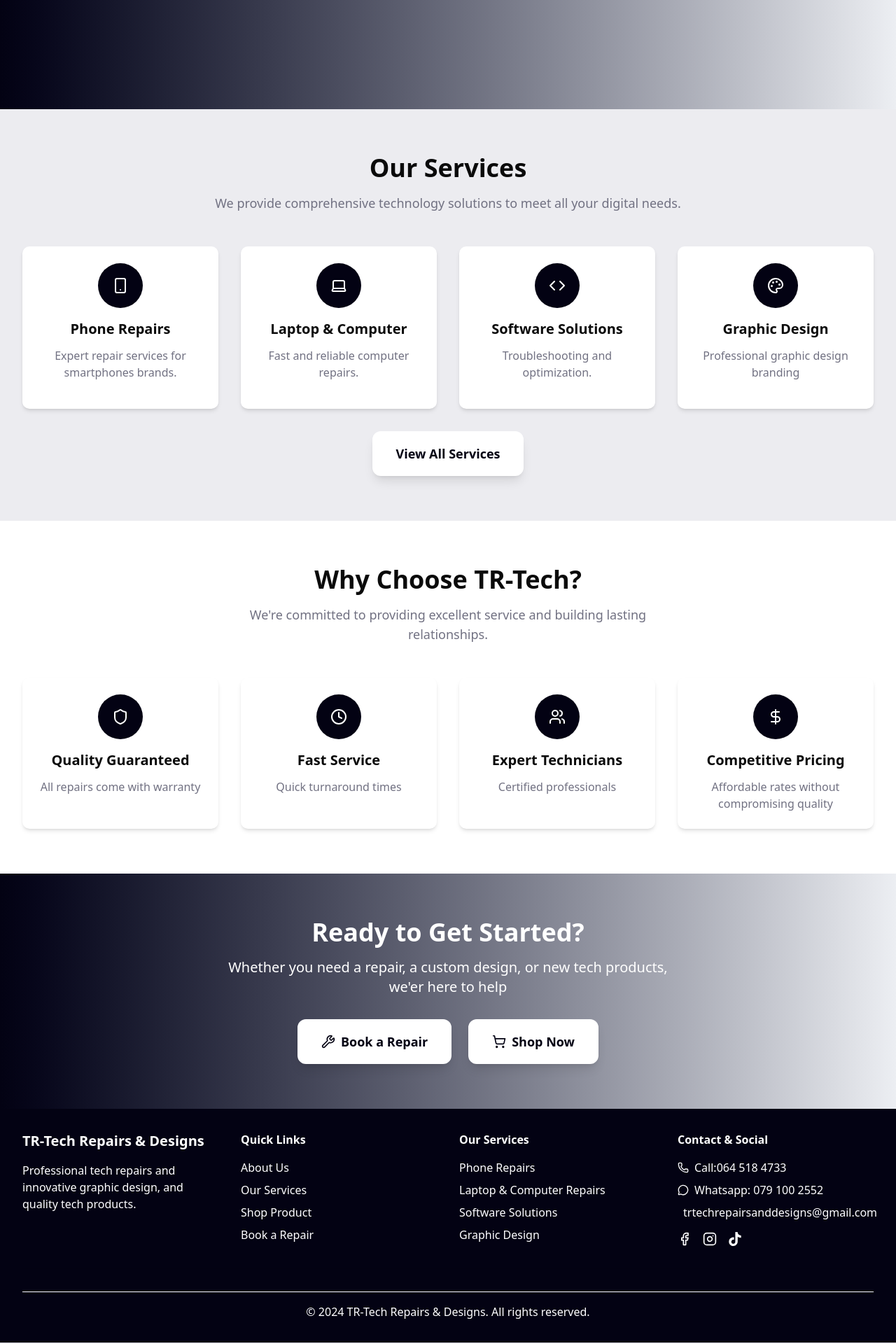
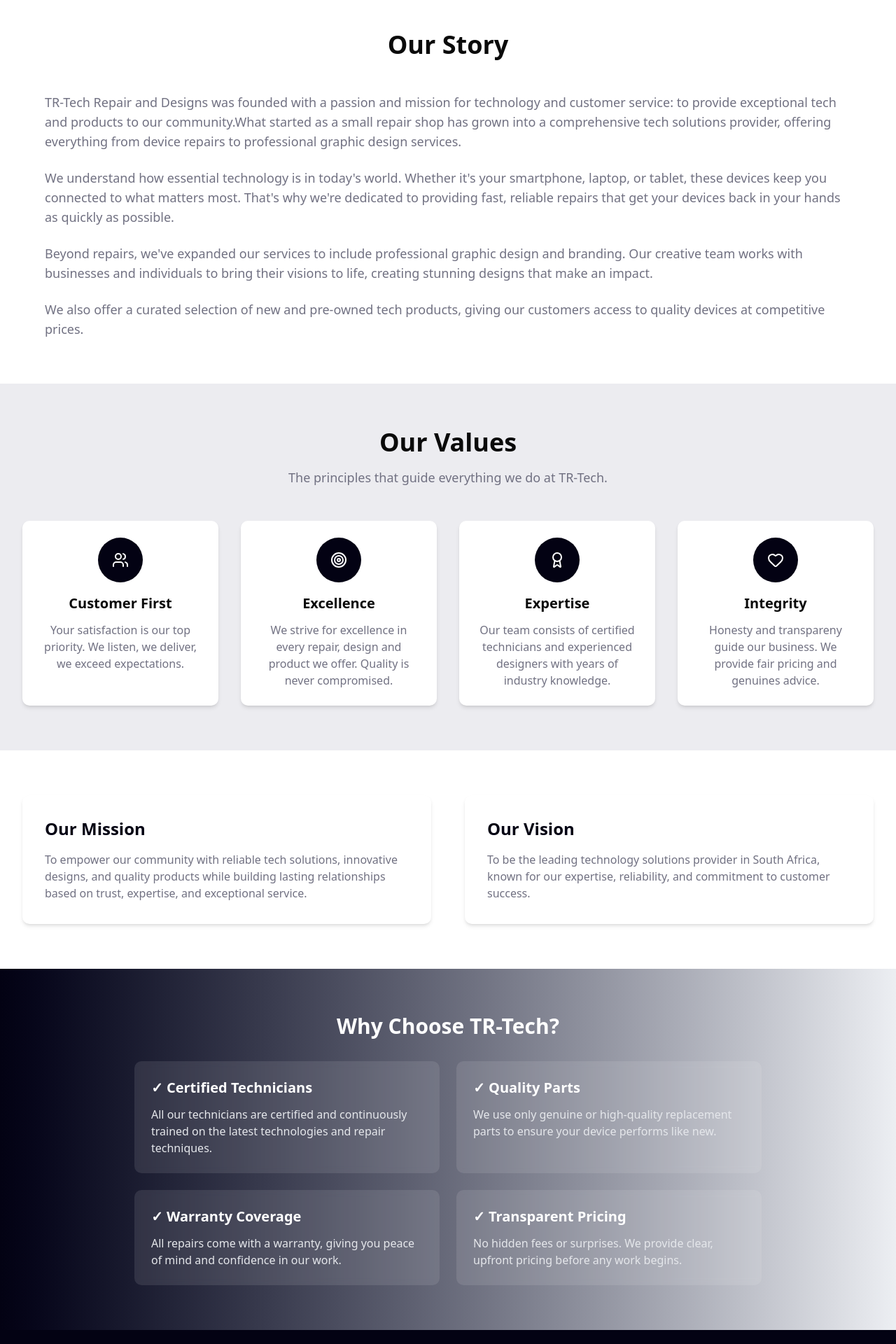
Before and after one commit to TumeloFRakgwahla/TR-Tech-frontend, a React (Vite) app: page /about in a window 1280 px wide. Shown: the part 440-2360 px from the top of the page at 70% size. Built offline with nearby package versions, Linux system fonts and the light colour scheme.

Commit message:
Created the about page and added information

```diff
--- a/src/App.jsx
+++ b/src/App.jsx
@@ -1,8 +1,17 @@
 
+import { BrowserRouter as Router, Routes, Route } from 'react-router-dom';
 import Home from './pages/Home';
+import About from './pages/About';
 
 function App() {
-  return <Home />;
+  return (
+    <Router>
+      <Routes>
+        <Route path="/" element={<Home />} />
+        <Route path="/about" element={<About />} />
+      </Routes>
+    </Router>
+  );
 }
 
-export default App
+export default App;
--- a/src/components/Navbar.jsx
+++ b/src/components/Navbar.jsx
@@ -1,5 +1,6 @@
 import React from 'react';
 import { ShoppingCart } from 'lucide-react';
+import { Link } from 'react-router-dom';
 
 const Navbar = () => {
   return (
@@ -10,9 +11,9 @@
             <img src="/TR_Tech_logo.png" alt="TR-Tech Logo" className="h-28 w-auto mr-4" />
           </div>
           <div className="flex items-center space-x-4">
-            <a href="#home" className="hover:text-accent transition-colors">Home</a>
-            <a href="#services" className="hover:text-accent transition-colors">About</a>
-            <a href="#contact" className="hover:text-accent transition-colors">Services</a>
+            <Link to="/" className="hover:text-accent transition-colors">Home</Link>
+            <Link to="/about" className="hover:text-accent transition-colors">About</Link>
+            <a href="#services" className="hover:text-accent transition-colors">Services</a>
             <a href="#shop" className="hover:text-accent transition-colors">Shop</a>
             <a href="#book-repair" className="hover:text-accent transition-colors">Book Repair</a>
             <a href="#contact" className="hover:text-accent transition-colors">Contact</a>
--- /dev/null
+++ b/src/pages/About.jsx
@@ -0,0 +1,161 @@
+import React from 'react';
+import Navbar from '../components/Navbar';
+import Footer from '../components/Footer';
+import WhyChooseUs from '../components/Why-Choose-Us';
+import { Users, Target, Award, Heart } from 'lucide-react';
+
+const About = () => {
+  return (
+    <div className="min-h-screen">
+      <Navbar />
+      <div className="pt-28">
+
+      {/* Hero Section */}
+      <section className="bg-gradient-to-r from-primary to-secondary text-primary-foreground py-20">
+        <div className="max-w-7xl mx-auto px-4 sm:px-6 lg:px-8 text-center">
+          <h1 className="text-4xl md:text-6xl font-bold mb-6">
+            About TR-Tech
+          </h1>
+          <p className="text-xl md:text-2xl max-w-3xl mx-auto">
+            Your trusted partner for tech repairs. graphic desgin, and quality tech products.
+          </p>
+        </div>
+      </section>
+
+      {/* Our Story */}
+      <section className="py-16 bg-background">
+        <div className="max-w-7xl mx-auto px-4 sm:px-6 lg:px-8">
+          <div className="text-center mb-12">
+            <h2 className="text-3xl md:text-4xl font-bold text-foreground mb-4">
+              Our Story
+            </h2>
+          </div>
+          <div className="max-w-6xl mx-auto">
+            <p className="text-lg text-muted-foreground mb-6 text-left">
+              TR-Tech Repair and Designs was founded with a passion and mission for technology and customer service: to provide exceptional tech and products to
+              our community.What started as a small repair shop has grown into a comprehensive tech solutions provider, offering everything from device repairs
+              to professional graphic design services.
+            </p>
+
+            <p className="text-lg text-muted-foreground mb-6 text-left">
+              We understand how essential technology is in today's world. Whether it's your smartphone, laptop, or tablet, these devices keep you connected to
+              what matters most. That's why we're dedicated to providing fast, reliable repairs that get your devices back in your hands as quickly as possible.
+            </p>
+
+            <p className="text-lg text-muted-foreground mb-6 text-left">
+              Beyond repairs, we've expanded our services to include professional graphic design and branding. Our creative team works with businesses and individuals
+              to bring their visions to life, creating stunning designs that make an impact.
+            </p>
+
+            <p className="text-lg text-muted-foreground text-left">
+              We also offer a curated selection of new and pre-owned tech products, giving our customers access to quality devices at competitive prices.
+            </p>
+          </div>
+        </div>
+      </section>
+
+      {/* Our Values */}
+      <section className="py-16 bg-muted">
+        <div className="max-w-7xl mx-auto px-4 sm:px-6 lg:px-8">
+          <div className="text-center mb-12">
+            <h2 className="text-3xl md:text-4xl font-bold text-foreground mb-4">
+              Our Values
+            </h2>
+            <p className="text-lg text-muted-foreground max-w-2xl mx-auto">
+              The principles that guide everything we do at TR-Tech.
+            </p>
+          </div>
+          <div className="grid grid-cols-1 md:grid-cols-2 lg:grid-cols-4 gap-8">
+            <div className="bg-card text-card-foreground p-6 rounded-lg shadow-md hover:shadow-lg transition-shadow text-center">
+              <div className="w-16 h-16 bg-primary text-primary-foreground rounded-full flex items-center justify-center mb-4 mx-auto">
+                <Users className="text-2xl" />
+              </div>
+              <h3 className="text-xl font-semibold mb-3">Customer First</h3>
+              <p className="text-muted-foreground">Your satisfaction is our top priority. We listen, we deliver, we exceed expectations.</p>
+            </div>
+            <div className="bg-card text-card-foreground p-6 rounded-lg shadow-md hover:shadow-lg transition-shadow text-center">
+              <div className="w-16 h-16 bg-primary text-primary-foreground rounded-full flex items-center justify-center mb-4 mx-auto">
+                <Target className="text-2xl" />
+              </div>
+              <h3 className="text-xl font-semibold mb-3">Excellence</h3>
+              <p className="text-muted-foreground">We strive for excellence in every repair, design and product we offer. Quality is never compromised.</p>
+            </div>
+            <div className="bg-card text-card-foreground p-6 rounded-lg shadow-md hover:shadow-lg transition-shadow text-center">
+              <div className="w-16 h-16 bg-primary text-primary-foreground rounded-full flex items-center justify-center mb-4 mx-auto">
+                <Award className="text-2xl" />
+              </div>
+              <h3 className="text-xl font-semibold mb-3">Expertise</h3>
+              <p className="text-muted-foreground">Our team consists of certified technicians and experienced designers with years of industry knowledge.</p>
+            </div>
+            <div className="bg-card text-card-foreground p-6 rounded-lg shadow-md hover:shadow-lg transition-shadow text-center">
+              <div className="w-16 h-16 bg-primary text-primary-foreground rounded-full flex items-center justify-center mb-4 mx-auto">
+                <Heart className="text-2xl" />
+              </div>
+              <h3 className="text-xl font-semibold mb-3">Integrity</h3>
+              <p className="text-muted-foreground">Honesty and transpareny guide our business. We provide fair pricing and genuines advice.</p>
+            </div>
+          </div>
+        </div>
+      </section>
+
+      {/* Mission & Vision */}
+      <section className="py-16 bg-background">
+        <div className="max-w-7xl mx-auto px-4 sm:px-6 lg:px-8">
+          <div className="grid grid-cols-1 md:grid-cols-2 gap-12">
+            <div className="bg-card p-8 rounded-lg shadow-md">
+              <h3 className="text-2xl font-bold mb-4 text-primary">Our Mission</h3>
+              <p className="text-muted-foreground">
+                To empower our community with reliable tech solutions, innovative designs, and quality products while building lasting relationships based on trust, expertise, and exceptional service.
+              </p>
+            </div>
+            <div className="bg-card p-8 rounded-lg shadow-md">
+              <h3 className="text-2xl font-bold mb-4 text-primary">Our Vision</h3>
+              <p className="text-muted-foreground">
+                To be the leading technology solutions provider in South Africa, known for our expertise, reliability, and commitment to customer success.
+              </p>
+            </div>
+          </div>
+        </div>
+      </section>
+
+      {/* Why Choose Us */}
+      <section className="py-16 bg-gradient-to-r from-primary to-secondary text-primary-foreground">
+        <div className="container mx-auto px-4">
+          <h2 className="text-3xl font-bold mb-8 text-center">Why Choose TR-Tech?</h2>
+
+          <div className="max-w-4xl mx-auto grid grid-cols-1 md:grid-cols-2 gap-6">
+            <div className="bg-white/10 backdrop-blur-sm p-6 rounded-lg">
+              <h3 className="font-bold text-xl mb-3">✓ Certified Technicians</h3>
+              <p className="text-gray-200">
+                All our technicians are certified and continuously trained on the latest technologies and repair techniques.
+              </p>
+            </div>
+            <div className="bg-white/10 backdrop-blur-sm p-6 rounded-lg">
+              <h3 className="font-bold text-xl mb-3">✓ Quality Parts</h3>
+              <p className="text-gray-200">
+                We use only genuine or high-quality replacement parts to ensure your device performs like new.
+              </p>
+            </div>
+            <div className="bg-white/10 backdrop-blur-sm p-6 rounded-lg">
+              <h3 className="font-bold text-xl mb-3">✓ Warranty Coverage</h3>
+              <p className="text-gray-200">
+                All repairs come with a warranty, giving you peace of mind and confidence in our work.
+              </p>
+            </div>
+            <div className="bg-white/10 backdrop-blur-sm p-6 rounded-lg">
+              <h3 className="font-bold text-xl mb-3">✓ Transparent Pricing</h3>
+              <p className="text-gray-200">
+                No hidden fees or surprises. We provide clear, upfront pricing before any work begins.
+              </p>
+            </div>
+          </div>
+        </div>
+      </section>
+      </div>
+
+      <Footer />
+    </div>
+  );
+};
+
+export default About;
```
